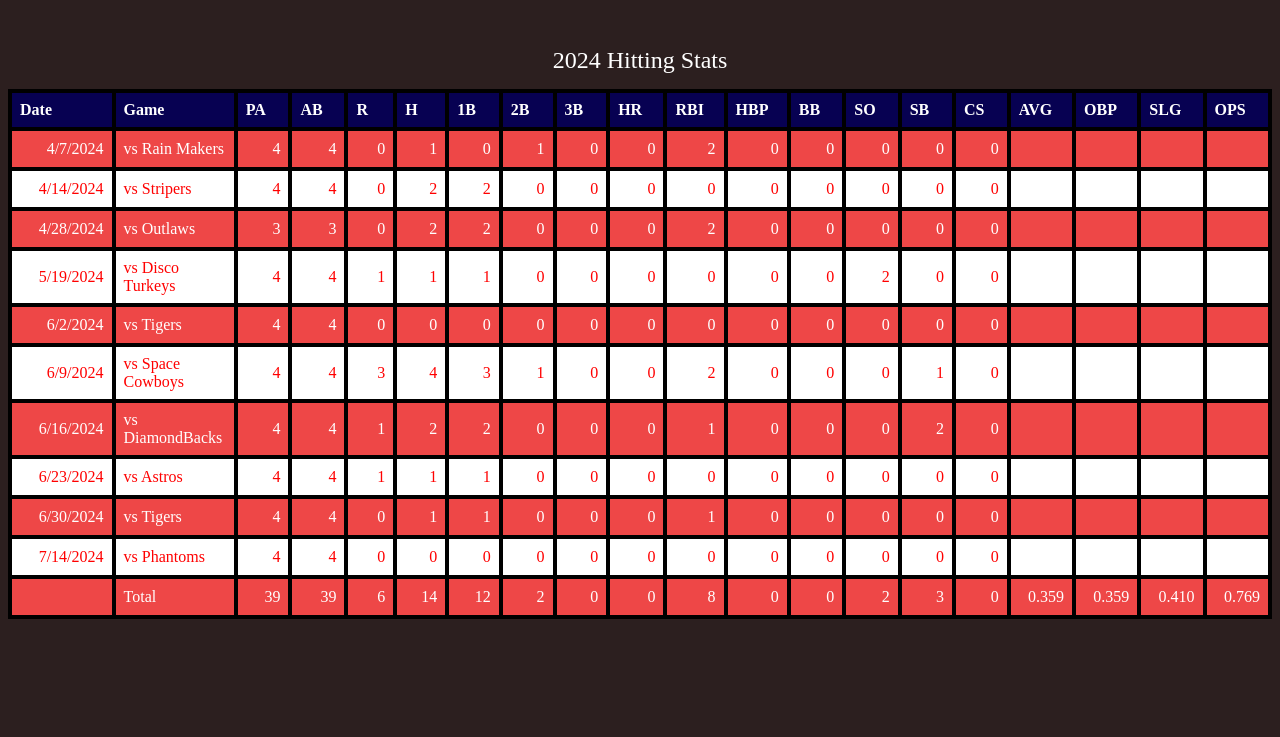
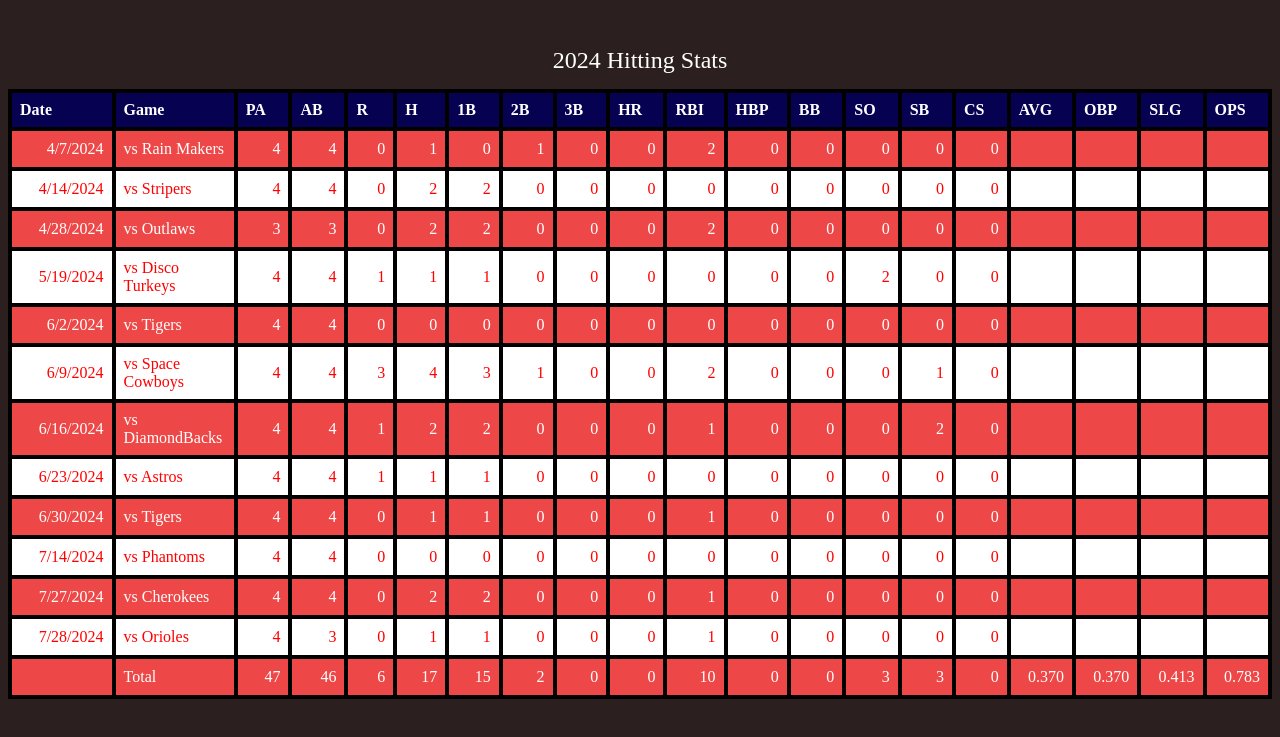
Before and after one commit to Antelope5/RedSoxAtlantaMABL, a plain HTML site: page Players/LuisMoronta.html in a window 1280 px wide. Shown: the part 943-1680 px from the top of the page. Before the commit the page ends 1612 px from the top, so only its background shows below. Drawn offline with Linux system fonts and the light colour scheme.

Commit message:
Update LuisMoronta.html

```diff
--- a/Players/LuisMoronta.html
+++ b/Players/LuisMoronta.html
@@ -268,27 +268,72 @@
                     <td class=xl1520434></td>
                    </tr>
 
+                <tr height=20 style='height:15.0pt'>
+                    <td height=20 class=xl6420434 align=right style='height:15.0pt'>7/27/2024</td>
+                    <td class=xl1520434>vs Cherokees</td>
+                    <td class=xl1520434 align=right>4</td> <!-- PA-->
+                    <td class=xl1520434 align=right>4</td> <!-- AB-->
+                    <td class=xl1520434 align=right>0</td> <!-- R-->
+                    <td class=xl1520434 align=right>2</td> <!-- H-->
+                    <td class=xl1520434 align=right>2</td> <!-- 1b-->
+                    <td class=xl1520434 align=right>0</td> <!-- 2b-->
+                    <td class=xl1520434 align=right>0</td> <!-- 3b-->
+                    <td class=xl1520434 align=right>0</td> <!-- HR-->
+                    <td class=xl1520434 align=right>1</td> <!-- rbi-->
+                    <td class=xl1520434 align=right>0</td> <!-- hbp-->
+                    <td class=xl1520434 align=right>0</td> <!-- bb-->
+                    <td class=xl1520434 align=right>0</td> <!-- so-->
+                    <td class=xl1520434 align=right>0</td> <!-- sb-->
+                    <td class=xl1520434 align=right>0</td> <!-- cs-->
+                    <td class=xl1520434></td>
+                    <td class=xl1520434></td>
+                    <td class=xl1520434></td>
+                    <td class=xl1520434></td>
+                   </tr>
+                <tr height=20 style='height:15.0pt'>
+                    <td height=20 class=xl6420434 align=right style='height:15.0pt'>7/28/2024</td>
+                    <td class=xl1520434>vs Orioles</td>
+                    <td class=xl1520434 align=right>4</td> <!-- PA-->
+                    <td class=xl1520434 align=right>3</td> <!-- AB-->
+                    <td class=xl1520434 align=right>0</td> <!-- R-->
+                    <td class=xl1520434 align=right>1</td> <!-- H-->
+                    <td class=xl1520434 align=right>1</td> <!-- 1b-->
+                    <td class=xl1520434 align=right>0</td> <!-- 2b-->
+                    <td class=xl1520434 align=right>0</td> <!-- 3b-->
+                    <td class=xl1520434 align=right>0</td> <!-- HR-->
+                    <td class=xl1520434 align=right>1</td> <!-- rbi-->
+                    <td class=xl1520434 align=right>0</td> <!-- hbp-->
+                    <td class=xl1520434 align=right>0</td> <!-- bb-->
+                    <td class=xl1520434 align=right>0</td> <!-- so-->
+                    <td class=xl1520434 align=right>0</td> <!-- sb-->
+                    <td class=xl1520434 align=right>0</td> <!-- cs-->
+                    <td class=xl1520434></td>
+                    <td class=xl1520434></td>
+                    <td class=xl1520434></td>
+                    <td class=xl1520434></td>
+                   </tr>
+
                    <tr height=20 style='height:15.0pt'>
                     <td height=20 class=xl1520434 style='height:15.0pt'></td>
                     <td class=xl1520434>Total</td>
-                    <td class=xl1520434 align=right>39</td> <!-- PA-->
-                    <td class=xl1520434 align=right>39</td> <!-- AB-->
+                    <td class=xl1520434 align=right>47</td> <!-- PA-->
+                    <td class=xl1520434 align=right>46</td> <!-- AB-->
                     <td class=xl1520434 align=right>6</td> <!-- R-->
-                    <td class=xl1520434 align=right>14</td> <!-- H-->
-                    <td class=xl1520434 align=right>12</td> <!-- 1b-->
+                    <td class=xl1520434 align=right>17</td> <!-- H-->
+                    <td class=xl1520434 align=right>15</td> <!-- 1b-->
                     <td class=xl1520434 align=right>2</td> <!-- 2b-->
                     <td class=xl1520434 align=right>0</td> <!-- 3b-->
                     <td class=xl1520434 align=right>0</td> <!-- HR-->
-                    <td class=xl1520434 align=right>8</td> <!-- rbi-->
+                    <td class=xl1520434 align=right>10</td> <!-- rbi-->
                     <td class=xl1520434 align=right>0</td> <!-- hbp-->
                     <td class=xl1520434 align=right>0</td> <!-- bb-->
-                    <td class=xl1520434 align=right>2</td> <!-- so-->
+                    <td class=xl1520434 align=right>3</td> <!-- so-->
                     <td class=xl1520434 align=right>3</td> <!-- sb-->
                     <td class=xl1520434 align=right>0</td> <!-- cs-->
-                    <td class=xl6320434 align=right>0.359</td>
-                    <td class=xl6320434 align=right>0.359</td>
-                    <td class=xl6320434 align=right>0.410</td>
-                    <td class=xl6320434 align=right>0.769</td>
+                    <td class=xl6320434 align=right>0.370</td>
+                    <td class=xl6320434 align=right>0.370</td>
+                    <td class=xl6320434 align=right>0.413</td>
+                    <td class=xl6320434 align=right>0.783</td>
                    </tr>
             </tbody>
         </table>
```
